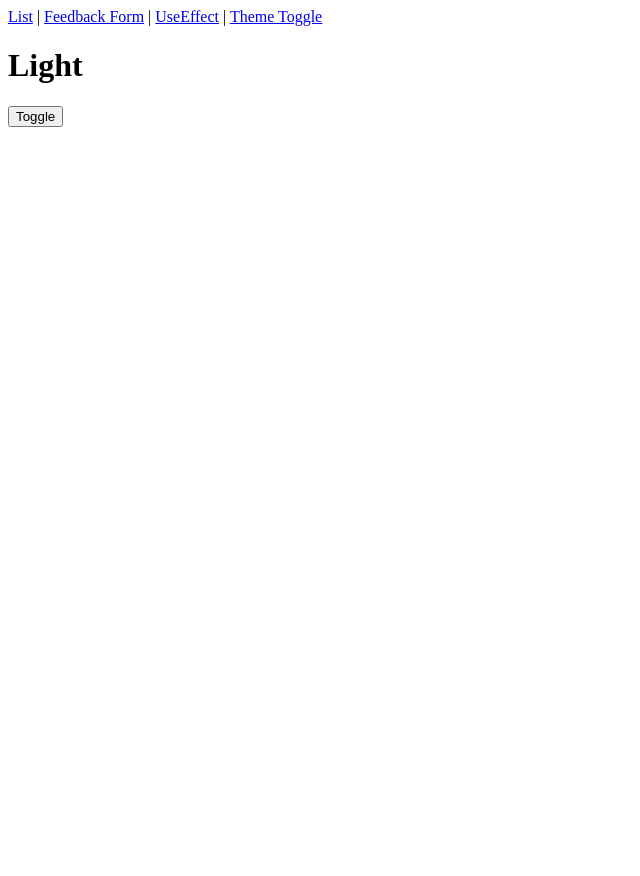
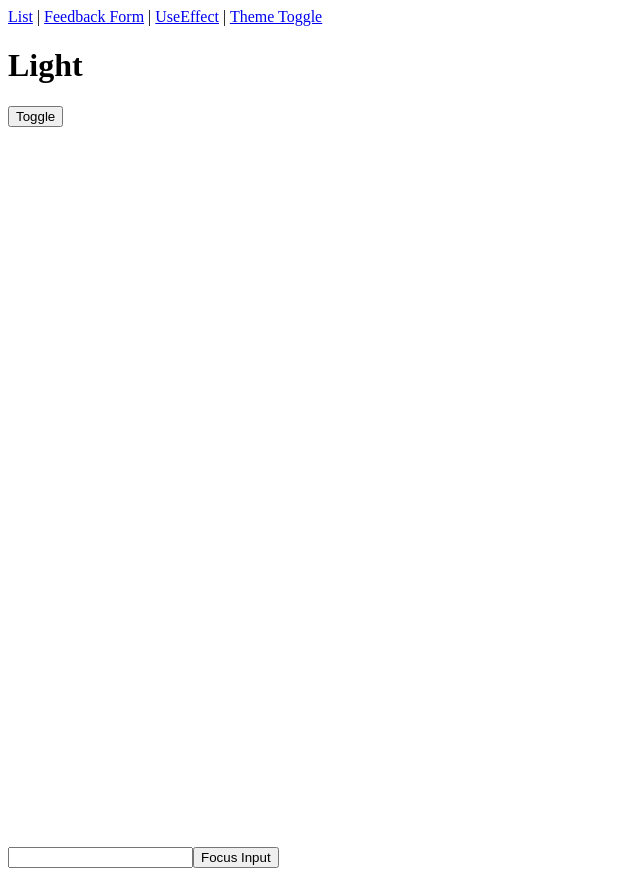
Before and after one commit to AshishBedi1/React_Teaching, a React (Vite) app: page /toggle in a window 1280 px wide. Shown: the whole page, without its empty margins (0-640 px from the left). Before the commit the page ends 855 px from the top, so only its background shows below. Built offline with nearby package versions, Linux system fonts and the light colour scheme.

Commit message:
Teaching useRef.

```diff
--- a/src/App.jsx
+++ b/src/App.jsx
@@ -3,11 +3,12 @@ import FeedbackForm from "./components/FeedbackForm";
 import List from "./components/listAndKey";
 import ThemeToggle from "./components/Toggle";
 import UseEffect from "./components/UseEffect";
+import UseReff from "./components/UseRef";
 
 const App = () => {
   return(
+    <div>
     <BrowserRouter>
-
     {/* navigation */}
     <nav style={{marginBottom:"20px"}}>
         <Link to="/">List</Link> | {" "}
@@ -22,6 +23,10 @@ const App = () => {
        <Route path="/toggle" element={<ThemeToggle />} />
     </Routes>
     </BrowserRouter>
+
+    <UseReff/>
+
+     </div>
   )
 }
 export default App;
--- /dev/null
+++ b/src/components/UseRef.jsx
@@ -0,0 +1,15 @@
+
+import { useRef } from "react";
+const useReff = () => {
+    const inputRef = useRef();
+    const handleFocus = () => {
+        inputRef.current.focus();
+    }
+    return (
+        <div>
+            <input ref={inputRef} />
+            <button onClick={handleFocus}>Focus Input</button>
+        </div>
+    )
+}
+export default useReff;
```
